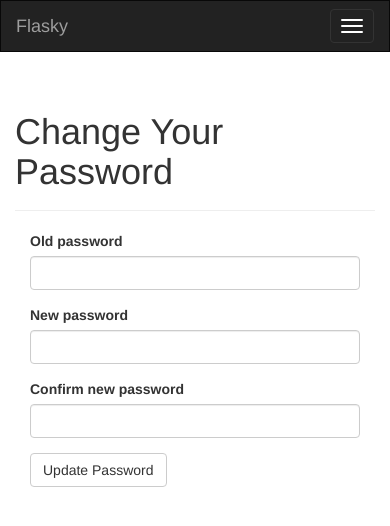
After one commit to kba977/flasky, a Flask app: page /auth/change-password in a window 390 px wide. The commit adds this page. Shown: the top 526 px of the page. Run offline with Flask 2, Linux system fonts and the light colour scheme; a user stored in the database is signed in; tables that the repository leaves empty hold one stand-in row (values such as "Sample post"); some libraries are stand-ins or nearby versions.

Commit message:
complete change_password

```diff
--- a/app/auth/forms.py
+++ b/app/auth/forms.py
@@ -32,3 +32,11 @@ class RegistrationForm(Form):
     def validate_username(self, field):
         if User.query.filter_by(username=field.data).first():
             raise ValidationError('Username already in use.')
+
+
+class ChangePasswordForm(Form):
+    old_password = PasswordField('Old password', validators=[Required()])
+    password = PasswordField('New password', validators=[
+        Required(), EqualTo('password2', message='Password must match')])
+    password2 = PasswordField('Confirm new password', validators=[Required()])
+    submit = SubmitField('Update Password')
--- a/app/auth/views.py
+++ b/app/auth/views.py
@@ -4,7 +4,7 @@ from . import auth
 from .. import db
 from ..models import User
 from ..email import send_email
-from .forms import LoginForm, RegistrationForm
+from .forms import LoginForm, RegistrationForm, ChangePasswordForm
 
 
 @auth.route('/login', methods=['GET', 'POST'])
@@ -81,3 +81,17 @@ def resend_confirmation():
                'auth/email/confirm', user=current_user, token=token)
     flash('A new confirmation email has been sent to you by email.')
     return redirect(url_for('main.index'))
+
+@auth.route('/change-password', methods=['GET', 'POST'])
+@login_required
+def change_password():
+    form = ChangePasswordForm()
+    if form.validate_on_submit():
+        if current_user.verify_password(form.old_password.data):
+            current_user.password = form.password.data
+            db.session.add(current_user)
+            flash('Your password has been updated.')
+            return redirect(url_for('main.index'))
+        else:
+            flash('Invalid password.')
+    return render_template('auth/change_password.html', form=form)
--- /dev/null
+++ b/app/templates/auth/change_password.html
@@ -0,0 +1,13 @@
+{% extends "base.html" %}
+{% import "bootstrap/wtf.html" as wtf %}
+
+{% block title %}Flasky - Change Password{% endblock %}
+
+{% block page_content %}
+    <div class="page-header">
+        <h1>Change Your Password</h1>
+    </div>
+    <div class="col-md-4">
+        {{ wtf.quick_form(form) }}
+    </div>
+{% endblock %}
--- a/app/templates/base.html
+++ b/app/templates/base.html
@@ -44,7 +44,7 @@
                         Account <b class="caret"></b>
                     </a>
                     <ul class="dropdown-menu">
-{#                        <li><a href="{{ url_for('auth.change_password') }}">Change Password</a></li>#}
+                        <li><a href="{{ url_for('auth.change_password') }}">Change Password</a></li>
 {#                        <li><a href="{{ url_for('auth.change_email_request') }}">Change Email</a></li>#}
                         <li><a href="{{ url_for('auth.logout') }}">Log Out</a></li>
                     </ul>
```
Also changed, not shown: data-dev.sqlite.
